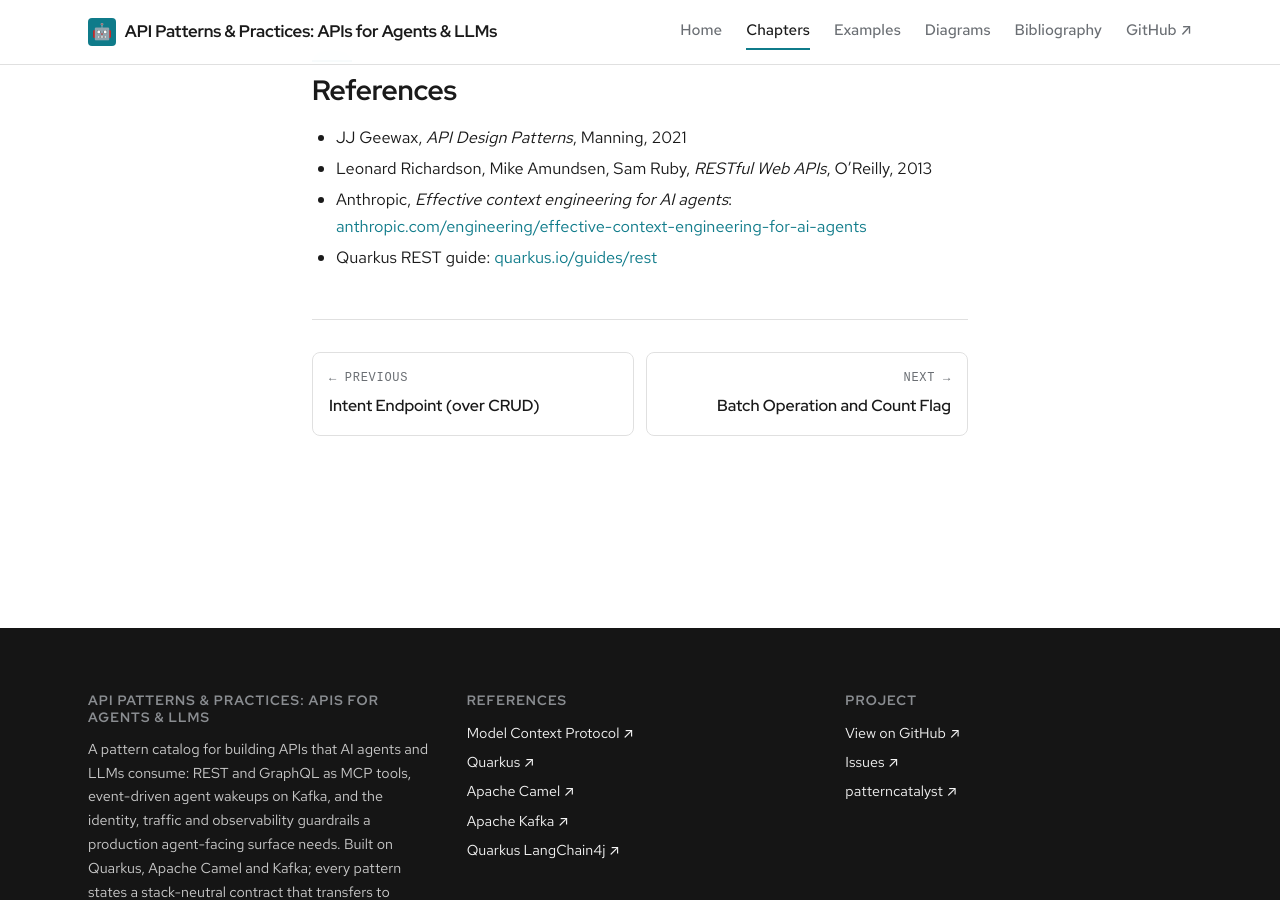
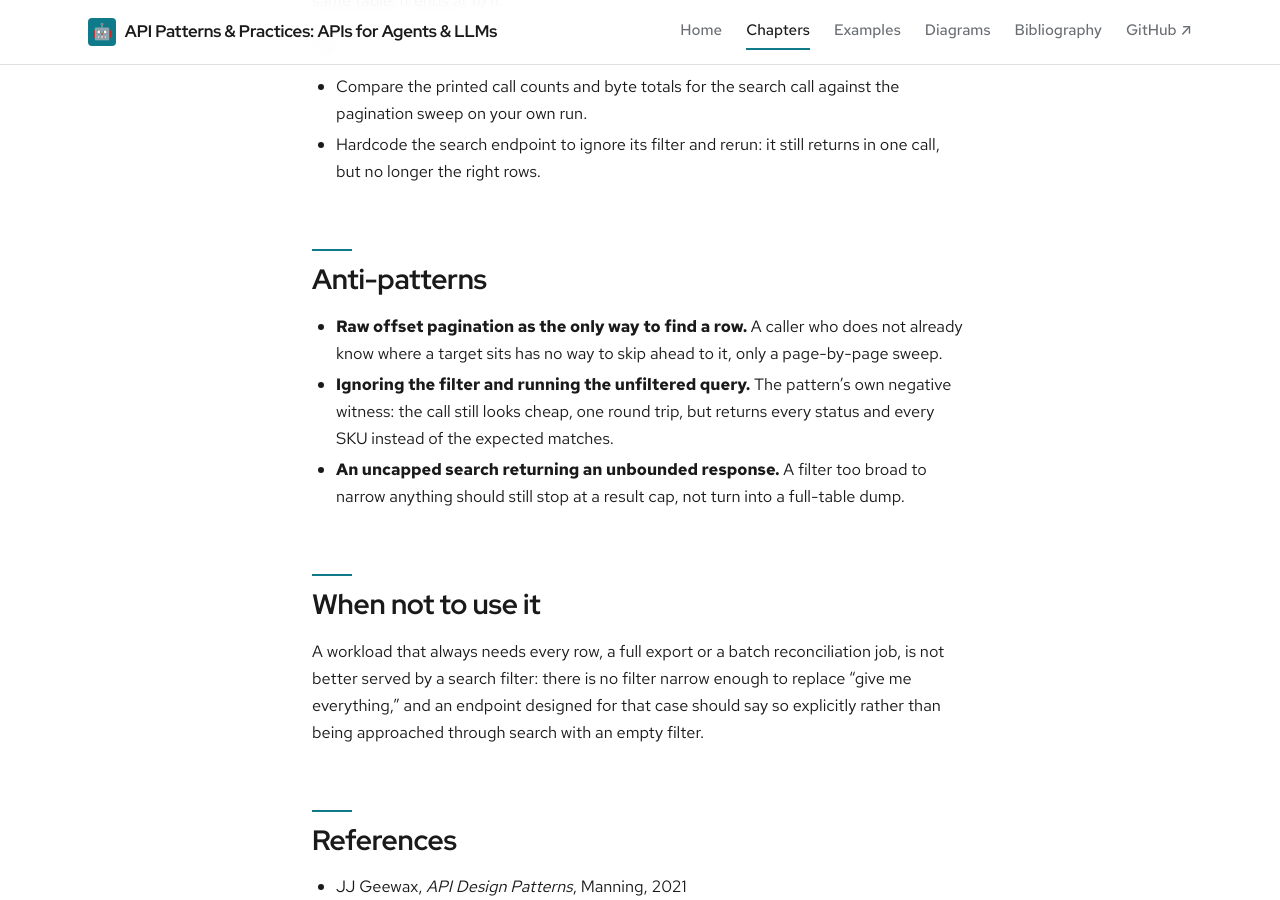
Before and after one commit to patterncatalyst/api-patterns-and-practices-for-agents, a Jekyll site: the page built from _docs/04-search-over-pagination.md, in a window 1280 px wide and 900 px high, scrolled down 3588 px. Built offline with Jekyll 4.4.1, drawn with Linux system fonts in a browser that asks for light colours; some web fonts are replaced; some of the changed text lies outside the part shown.

Commit message:
docs(§04): learning objectives, why this matters, anti-patterns

```diff
--- a/_docs/04-search-over-pagination.md
+++ b/_docs/04-search-over-pagination.md
@@ -5,6 +5,15 @@ part: "Build: synchronous APIs"
 description: "A typed-filter search call returns exactly the matching orders directly, measured against a raw pagination sweep that must scan page after page to find the same records."
 duration: "20 minutes"
 ---
+
+## Learning objectives
+
+- Bind typed, optional filter fields server-side and evaluate the filter inside the backend.
+- Return only the rows that match a filter, capped, in one call, regardless of total table size.
+- Contrast one search call against a pagination sweep in round trips and bytes for the same table.
+- Recognize an endpoint that ignores its own filter as the negative witness for what the pattern exists to prevent.
+
+## Why this matters
 
 Raw offset pagination answers one question: what is on this page. It never
 answers the question an agent actually has, which is which rows match. A
@@ -102,6 +111,12 @@ Try:
 - Hardcode the search endpoint to ignore its filter and rerun: it still
   returns in one call, but no longer the right rows.
 
+## Anti-patterns
+
+- **Raw offset pagination as the only way to find a row.** A caller who does not already know where a target sits has no way to skip ahead to it, only a page-by-page sweep.
+- **Ignoring the filter and running the unfiltered query.** The pattern's own negative witness: the call still looks cheap, one round trip, but returns every status and every SKU instead of the expected matches.
+- **An uncapped search returning an unbounded response.** A filter too broad to narrow anything should still stop at a result cap, not turn into a full-table dump.
+
 ## When not to use it
 
 A workload that always needs every row, a full export or a batch
```
